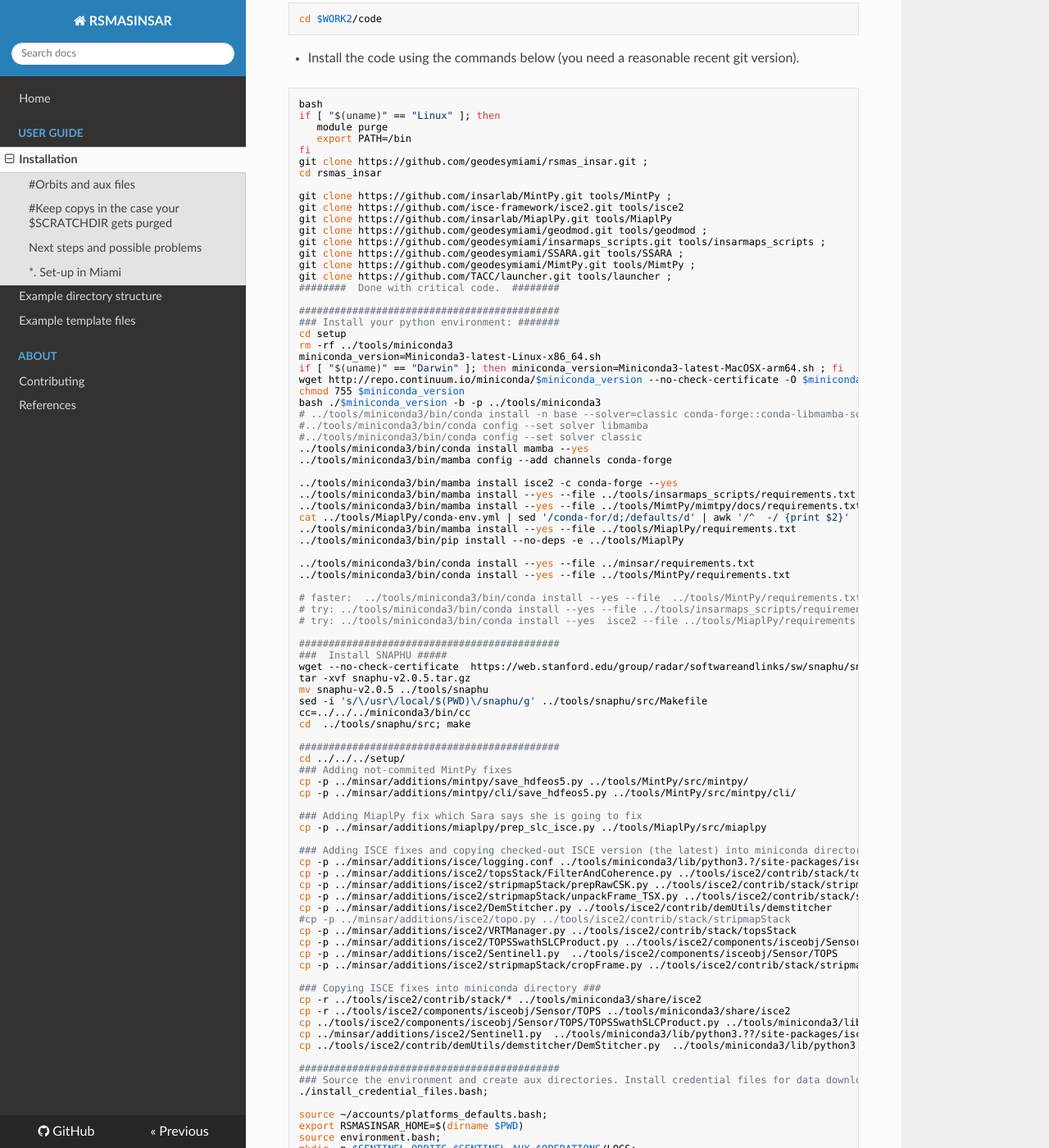
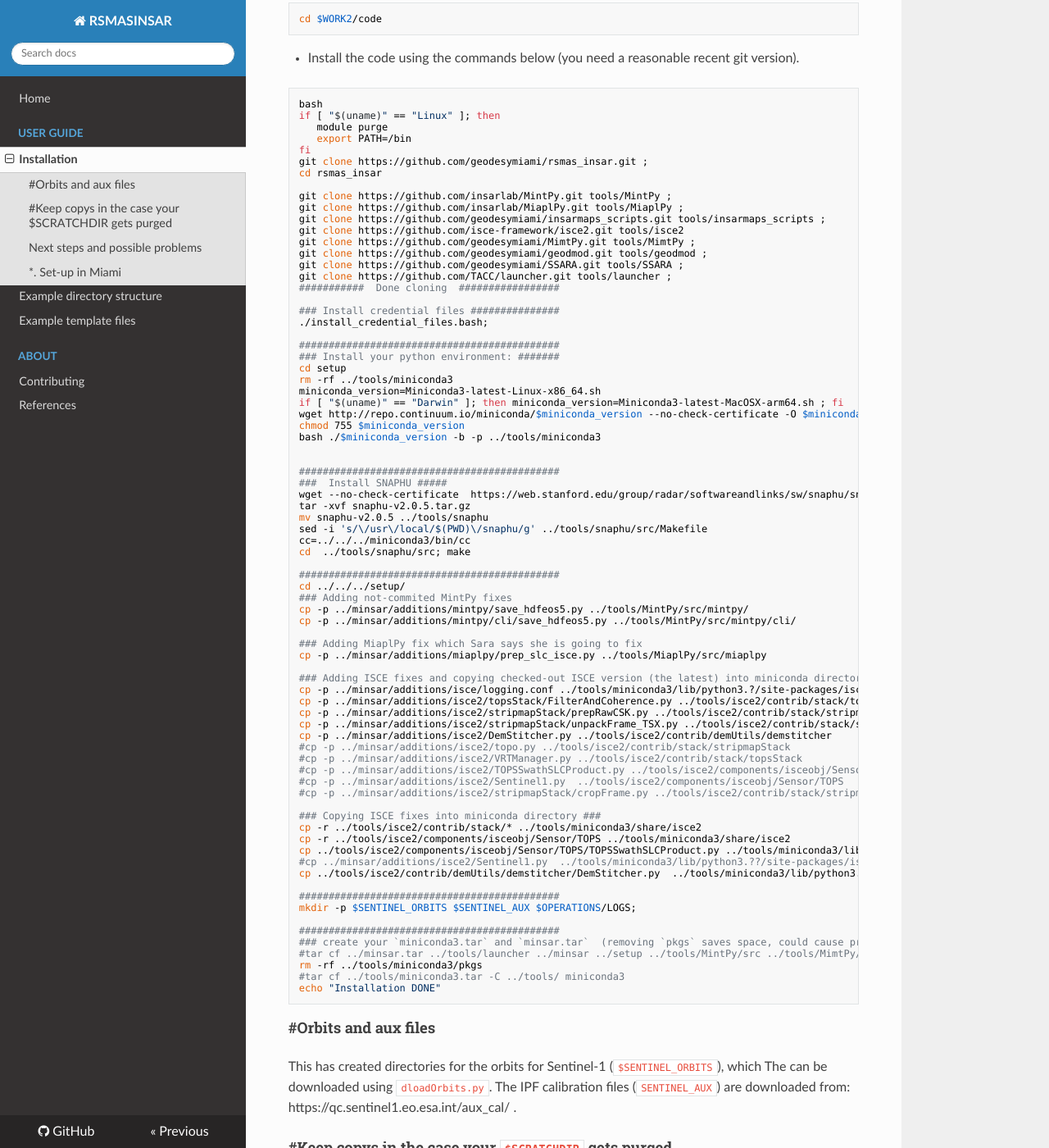
Before and after one commit to geodesymiami/rsmas_insar, an MkDocs documentation site: the page built from docs/installation.md, in a window 1280 px wide and 1400 px high, scrolled down 426 px. Shown: the whole window at 82% size. Built offline with MkDocs 1.6.1, drawn with Linux system fonts in a browser that asks for light colours; nearby versions of some CDN libraries; some of the changed text lies outside the part shown.

Commit message:
Update installation.md

````diff
--- a/docs/installation.md
+++ b/docs/installation.md
@@ -28,14 +28,17 @@ git clone https://github.com/geodesymiami/rsmas_insar.git ;
 cd rsmas_insar
 
 git clone https://github.com/insarlab/MintPy.git tools/MintPy ;
+git clone https://github.com/insarlab/MiaplPy.git tools/MiaplPy ;
+git clone https://github.com/geodesymiami/insarmaps_scripts.git tools/insarmaps_scripts ;
 git clone https://github.com/isce-framework/isce2.git tools/isce2
-git clone https://github.com/insarlab/MiaplPy.git tools/MiaplPy
+git clone https://github.com/geodesymiami/MimtPy.git tools/MimtPy ;
 git clone https://github.com/geodesymiami/geodmod.git tools/geodmod ;
-git clone https://github.com/geodesymiami/insarmaps_scripts.git tools/insarmaps_scripts ;
 git clone https://github.com/geodesymiami/SSARA.git tools/SSARA ;
-git clone https://github.com/geodesymiami/MimtPy.git tools/MimtPy ;
 git clone https://github.com/TACC/launcher.git tools/launcher ;
-########  Done with critical code.  ########
+###########  Done cloning  #################
+
+### Install credential files ###############
+./install_credential_files.bash;
 
 ############################################
 ### Install your python environment: #######
@@ -46,25 +49,7 @@ if [ "$(uname)" == "Darwin" ]; then miniconda_version=Miniconda3-latest-MacOSX-a
 wget http://repo.continuum.io/miniconda/$miniconda_version --no-check-certificate -O $miniconda_version #; if ($? != 0) exit;
 chmod 755 $miniconda_version
 bash ./$miniconda_version -b -p ../tools/miniconda3
-# ../tools/miniconda3/bin/conda install -n base --solver=classic conda-forge::conda-libmamba-solver conda-forge::libmamba conda-forge::libmambapy conda-forge::libarchive --yes
-#../tools/miniconda3/bin/conda config --set solver libmamba
-#../tools/miniconda3/bin/conda config --set solver classic
-../tools/miniconda3/bin/conda install mamba --yes
-../tools/miniconda3/bin/mamba config --add channels conda-forge
 
-../tools/miniconda3/bin/mamba install isce2 -c conda-forge --yes
-../tools/miniconda3/bin/mamba install --yes --file ../tools/insarmaps_scripts/requirements.txt
-../tools/miniconda3/bin/mamba install --yes --file ../tools/MimtPy/mimtpy/docs/requirements.txt
-cat ../tools/MiaplPy/conda-env.yml | sed '/conda-for/d;/defaults/d' | awk '/^  -/ {print $2}' | sed 's/\([>=<]\)/ \1 /g' | cut -d ' ' -f1 | grep -v '^$' > ../tools/MiaplPy/requirements.txt
-../tools/miniconda3/bin/mamba install --yes --file ../tools/MiaplPy/requirements.txt
-../tools/miniconda3/bin/pip install --no-deps -e ../tools/MiaplPy
-
-../tools/miniconda3/bin/conda install --yes --file ../minsar/requirements.txt
-../tools/miniconda3/bin/conda install --yes --file ../tools/MintPy/requirements.txt
-
-# faster:  ../tools/miniconda3/bin/conda install --yes --file  ../tools/MintPy/requirements.txt  isce2 -c conda-forge # (but needs the memory of a node)
-# try: ../tools/miniconda3/bin/conda install --yes --file ../tools/insarmaps_scripts/requirements.txt --file ../tools/MimtPy/mimtpy/docs/requirements.txt --file ../minsar/requirements.txt
-# try: ../tools/miniconda3/bin/conda install --yes  isce2 --file ../tools/MiaplPy/requirements.txt  --file ../tools/MintPy/requirements.txt
 
 ############################################
 ###  Install SNAPHU #####
@@ -91,32 +76,26 @@ cp -p ../minsar/additions/isce2/stripmapStack/prepRawCSK.py ../tools/isce2/contr
 cp -p ../minsar/additions/isce2/stripmapStack/unpackFrame_TSX.py ../tools/isce2/contrib/stack/stripmapStack
 cp -p ../minsar/additions/isce2/DemStitcher.py ../tools/isce2/contrib/demUtils/demstitcher
 #cp -p ../minsar/additions/isce2/topo.py ../tools/isce2/contrib/stack/stripmapStack                           #(uses method isce instead of gdal)
-cp -p ../minsar/additions/isce2/VRTManager.py ../tools/isce2/contrib/stack/topsStack                          # 1/23 np.int issue
-cp -p ../minsar/additions/isce2/TOPSSwathSLCProduct.py ../tools/isce2/components/isceobj/Sensor/TOPS          # 1/23 np.int issue
-cp -p ../minsar/additions/isce2/Sentinel1.py  ../tools/isce2/components/isceobj/Sensor/TOPS                   # 2/23 np.int issue
-cp -p ../minsar/additions/isce2/stripmapStack/cropFrame.py ../tools/isce2/contrib/stack/stripmapStack         # 1/23 np.int issue
+#cp -p ../minsar/additions/isce2/VRTManager.py ../tools/isce2/contrib/stack/topsStack                          # 1/23 np.int issue
+#cp -p ../minsar/additions/isce2/TOPSSwathSLCProduct.py ../tools/isce2/components/isceobj/Sensor/TOPS          # 1/23 np.int issue
+#cp -p ../minsar/additions/isce2/Sentinel1.py  ../tools/isce2/components/isceobj/Sensor/TOPS                   # 2/23 np.int issue
+#cp -p ../minsar/additions/isce2/stripmapStack/cropFrame.py ../tools/isce2/contrib/stack/stripmapStack         # 1/23 np.int issue
 
 ### Copying ISCE fixes into miniconda directory ###
 cp -r ../tools/isce2/contrib/stack/* ../tools/miniconda3/share/isce2
 cp -r ../tools/isce2/components/isceobj/Sensor/TOPS ../tools/miniconda3/share/isce2
 cp ../tools/isce2/components/isceobj/Sensor/TOPS/TOPSSwathSLCProduct.py ../tools/miniconda3/lib/python3.?/site-packages/isce/components/isceobj/Sensor/TOPS
-cp ../minsar/additions/isce2/Sentinel1.py  ../tools/miniconda3/lib/python3.??/site-packages/isce/components/isceobj/Sensor/TOPS/    # 4/23 np.int issue, not clear why need to copy
+#cp ../minsar/additions/isce2/Sentinel1.py  ../tools/miniconda3/lib/python3.??/site-packages/isce/components/isceobj/Sensor/TOPS/    # 4/23 np.int issue, not clear why need to copy
 cp ../tools/isce2/contrib/demUtils/demstitcher/DemStitcher.py  ../tools/miniconda3/lib/python3.??/site-packages/isce/components/contrib/demUtils
 
 ############################################
-### Source the environment and create aux directories. Install credential files for data download: ###
-./install_credential_files.bash;
-
-source ~/accounts/platforms_defaults.bash;
-export RSMASINSAR_HOME=$(dirname $PWD)
-source environment.bash;
 mkdir -p $SENTINEL_ORBITS $SENTINEL_AUX $OPERATIONS/LOGS;
 
 ############################################
 ### create your `miniconda3.tar` and `minsar.tar`  (removing `pkgs` saves space, could cause problems with environments) (needed for `install_code_to_tmp.bash) ###
-tar cf ../minsar.tar ../tools/launcher ../minsar ../setup ../tools/MintPy/src ../tools/MimtPy/mimtpy ../tools/MiaplPy/ ../tools/snaphu/bin ../tools/insarmaps_scripts ../tools/isce2/contrib/stack
+#tar cf ../minsar.tar ../tools/launcher ../minsar ../setup ../tools/MintPy/src ../tools/MimtPy/mimtpy ../tools/MiaplPy/ ../tools/snaphu/bin ../tools/insarmaps_scripts ../tools/isce2/contrib/stack
 rm -rf ../tools/miniconda3/pkgs
-tar cf ../tools/miniconda3.tar -C ../tools/ miniconda3
+#tar cf ../tools/miniconda3.tar -C ../tools/ miniconda3
 echo "Installation DONE"
 ```
 
````
